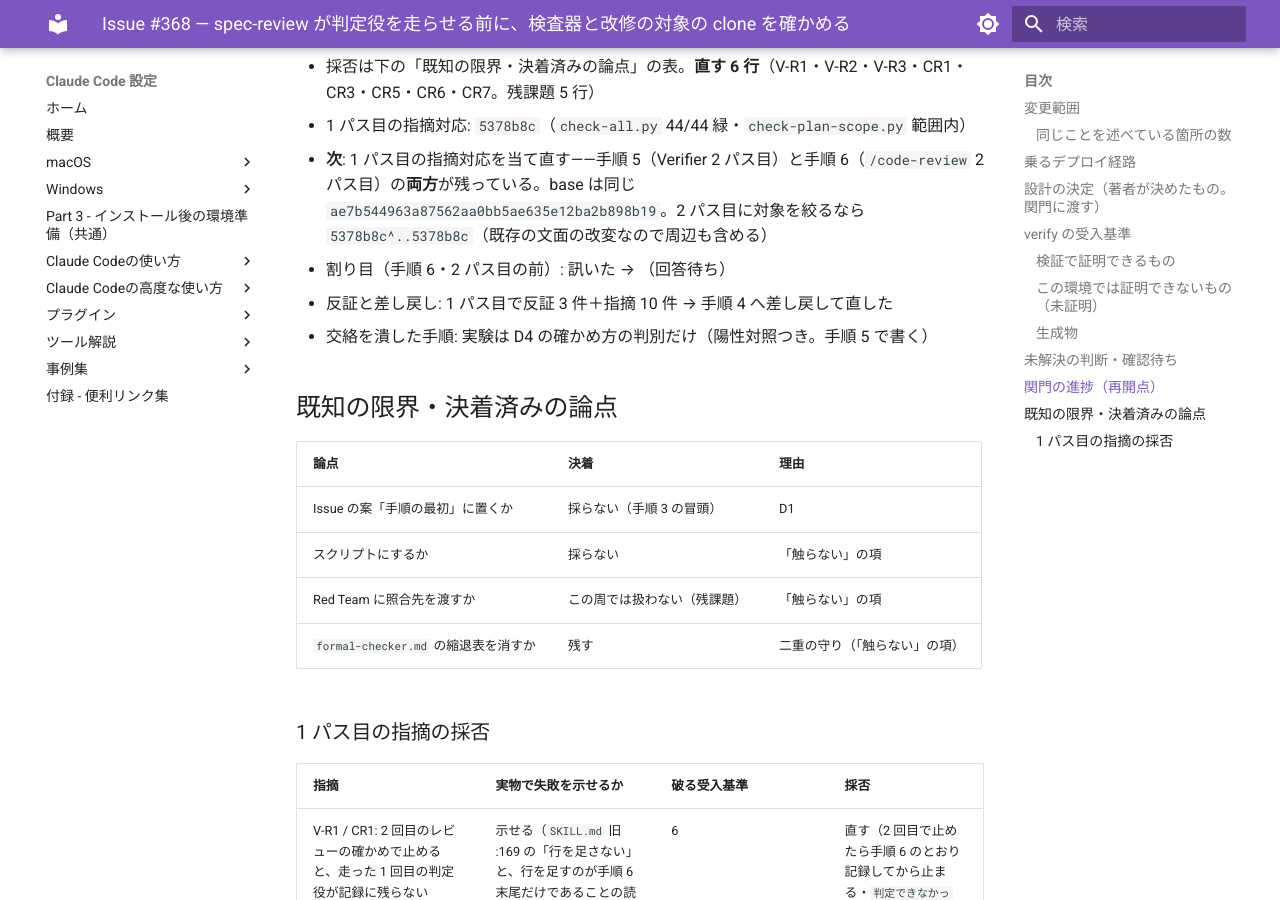
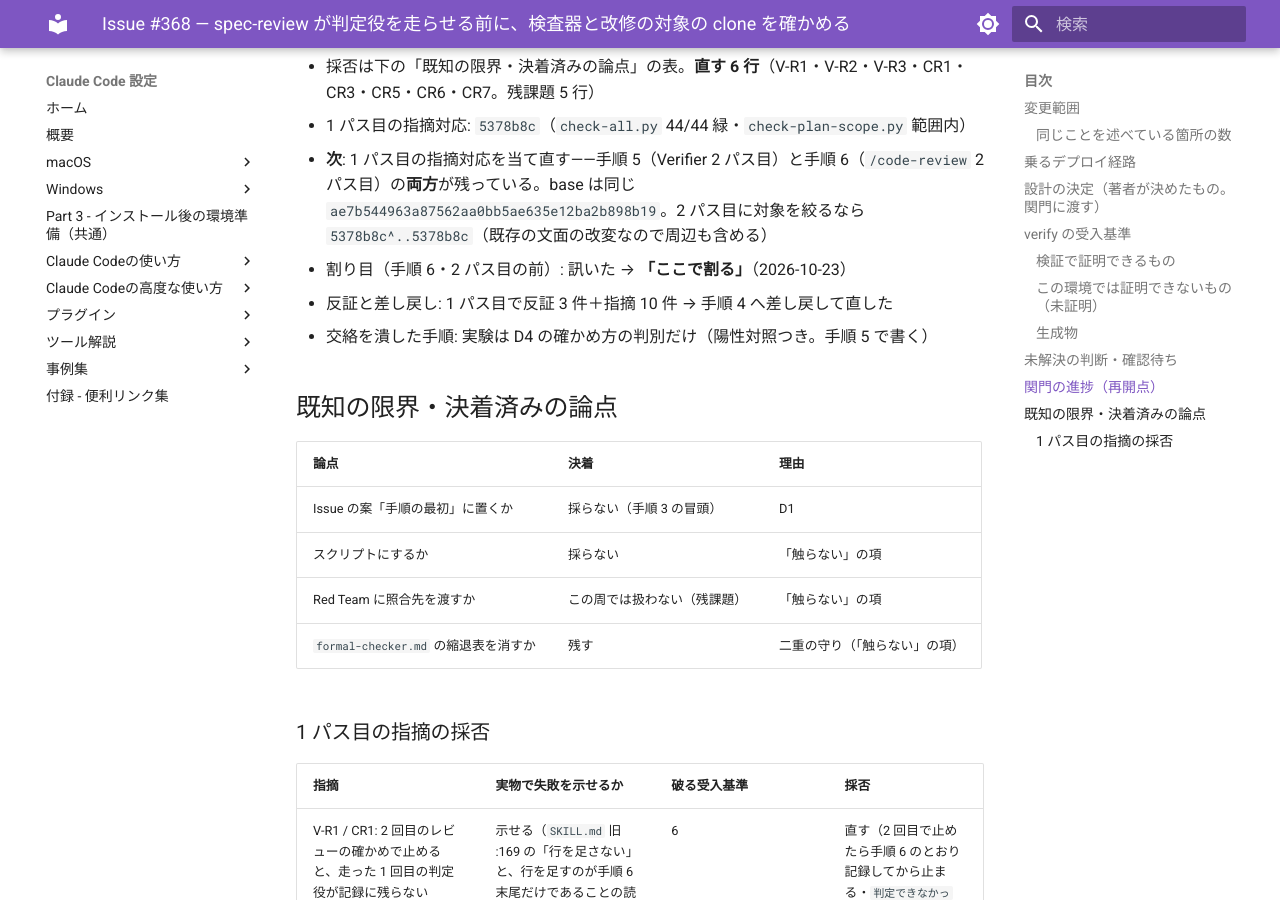
Before and after one commit to hdknr/claude-code-setup, an MkDocs documentation site: the page built from docs/plans/issue-368.md, in a window 1280 px wide and 900 px high, scrolled down 4362 px. Built offline with MkDocs 1.6.1 and Material for MkDocs 9.7.7, drawn with Linux system fonts in a browser that asks for light colours.

Commit message:
docs(plans): #368 の 2 つ目の割り目で割る
Co-Authored-By: Claude Opus 5.5 <noreply@anthropic.com>

```diff
--- a/docs/plans/issue-368.md
+++ b/docs/plans/issue-368.md
@@ -100,7 +100,7 @@ main へのマージで GitHub Pages（`docs/plugins/index.md`）。プラグイ
   - 採否は下の「既知の限界・決着済みの論点」の表。**直す 6 行**（V-R1・V-R2・V-R3・CR1・CR3・CR5・CR6・CR7。残課題 5 行）
 - 1 パス目の指摘対応: `5378b8c`（`check-all.py` 44/44 緑・`check-plan-scope.py` 範囲内）
 - **次**: 1 パス目の指摘対応を当て直す——手順 5（Verifier 2 パス目）と手順 6（`/code-review` 2 パス目）の**両方**が残っている。base は同じ `ae7b544963a87562aa0bb5ae635e12ba2b898b19`。2 パス目に対象を絞るなら `5378b8c^..5378b8c`（既存の文面の改変なので周辺も含める）
-- 割り目（手順 6・2 パス目の前）: 訊いた → （回答待ち）
+- 割り目（手順 6・2 パス目の前）: 訊いた → **「ここで割る」**（2026-10-23）
 - 反証と差し戻し: 1 パス目で反証 3 件＋指摘 10 件 → 手順 4 へ差し戻して直した
 - 交絡を潰した手順: 実験は D4 の確かめ方の判別だけ（陽性対照つき。手順 5 で書く）
 
```
